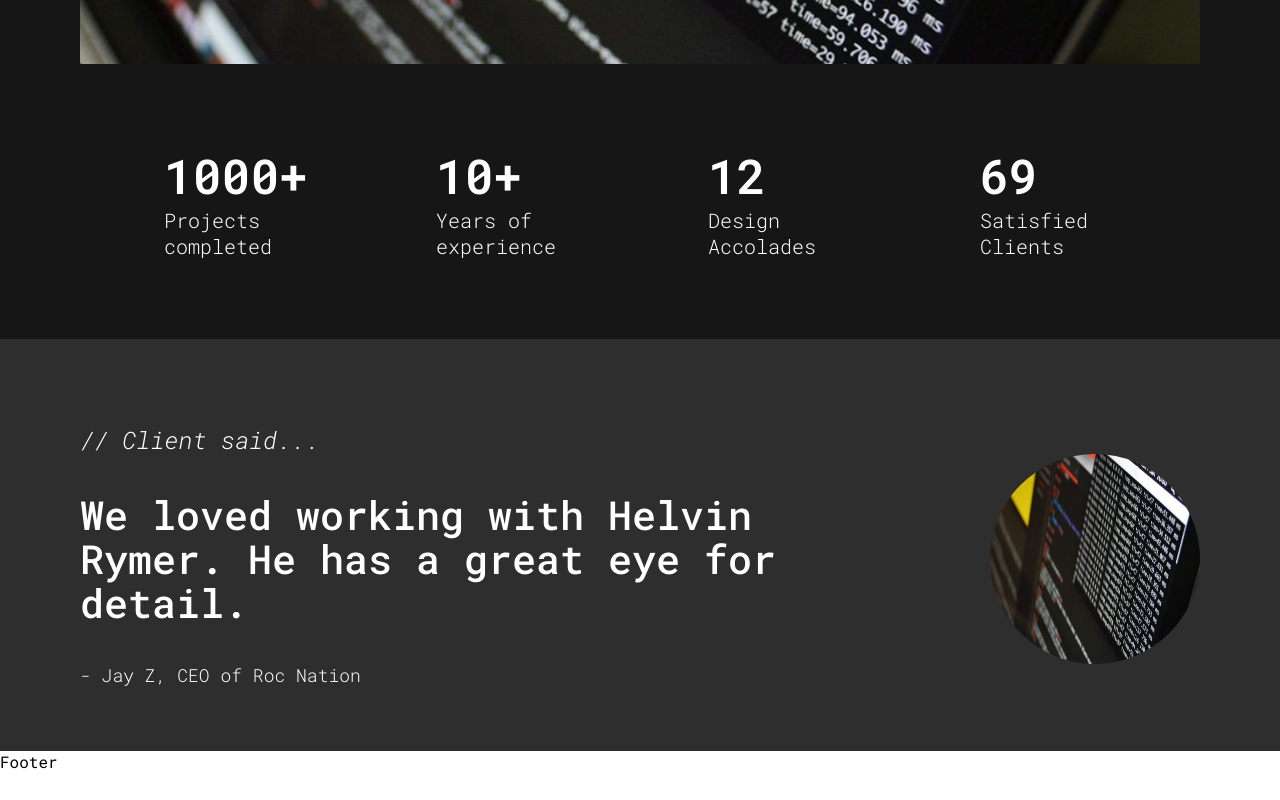
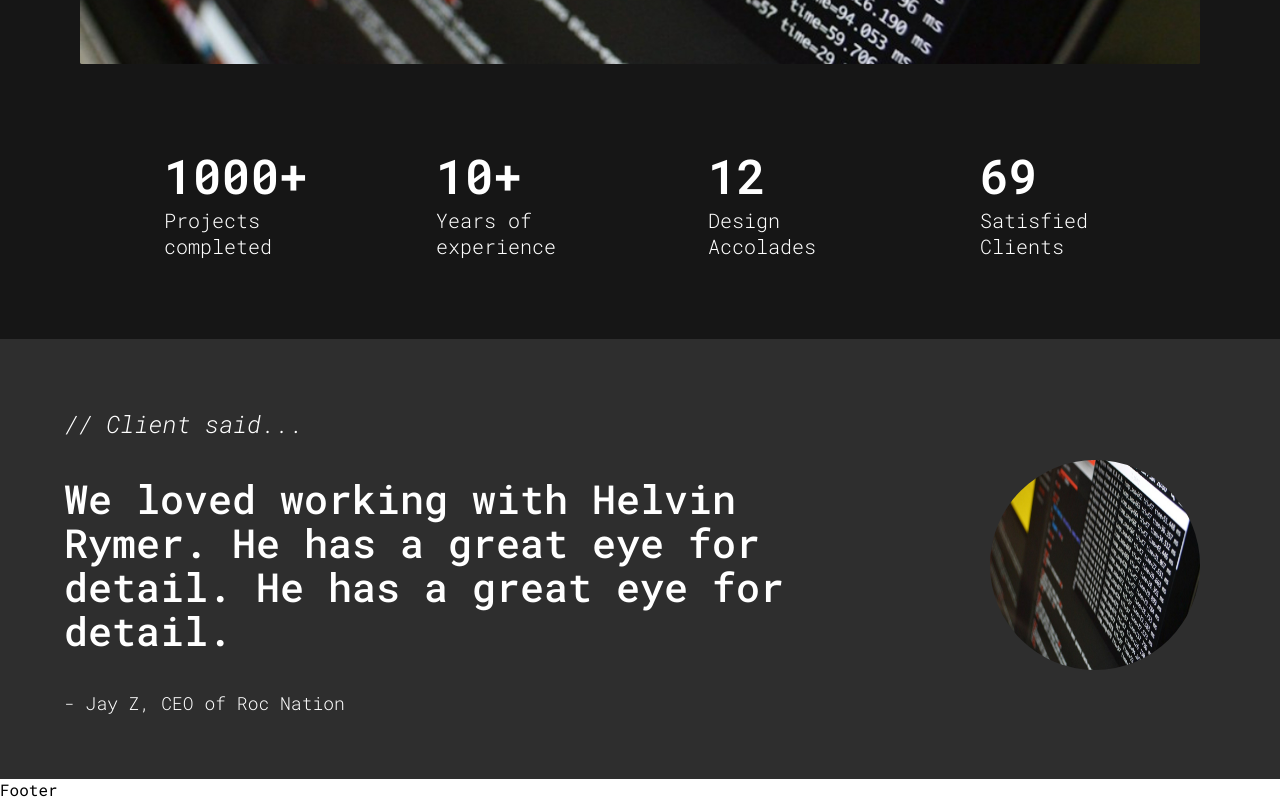
Before and after one commit to Helvin159/portfoliov6, a React (Create React App) app: page / in a window 1280 px wide. Shown: the part 1012-1812 px from the top of the page. Before the commit the page ends 1784 px from the top, so only its background shows below. Built offline with nearby package versions, Linux system fonts and the light colour scheme.

Commit message:
home testimonial component, and styles

```diff
--- a/src/components/HomeTestimonial.js
+++ b/src/components/HomeTestimonial.js
@@ -1,3 +1,4 @@
+/* eslint-disable react/jsx-no-comment-textnodes */
 import React from 'react';
 import avatarImg from '../assets/img/hero.jpeg';
 
@@ -11,6 +12,7 @@ const HomeTestimonial = () => {
 					</p>
 					<p className='home__testimonial__card__body__copy'>
 						We loved working with Helvin Rymer. He has a great eye for detail.
+						He has a great eye for detail.
 					</p>
 					<p className='home__testimonial__card__body__customer'>
 						- Jay Z, CEO of Roc Nation
--- a/src/css/style.css
+++ b/src/css/style.css
@@ -143,7 +143,7 @@ main {
     flex-wrap: nowrap;
     justify-content: space-between;
     align-items: center;
-    padding: 4rem 0 3rem 4rem; }
+    padding: 3rem 0 3rem 3rem; }
     .home__testimonial__card__body {
       width: 65%; }
       .home__testimonial__card__body__title {
--- a/src/sass/components/_home-testimonial.scss
+++ b/src/sass/components/_home-testimonial.scss
@@ -8,7 +8,7 @@
 		flex-wrap: nowrap;
 		justify-content: space-between;
 		align-items: center;
-		padding: 4rem 0 3rem 4rem;
+		padding: 3rem 0 3rem 3rem;
 
 		&__body {
 			width: 65%;
```
